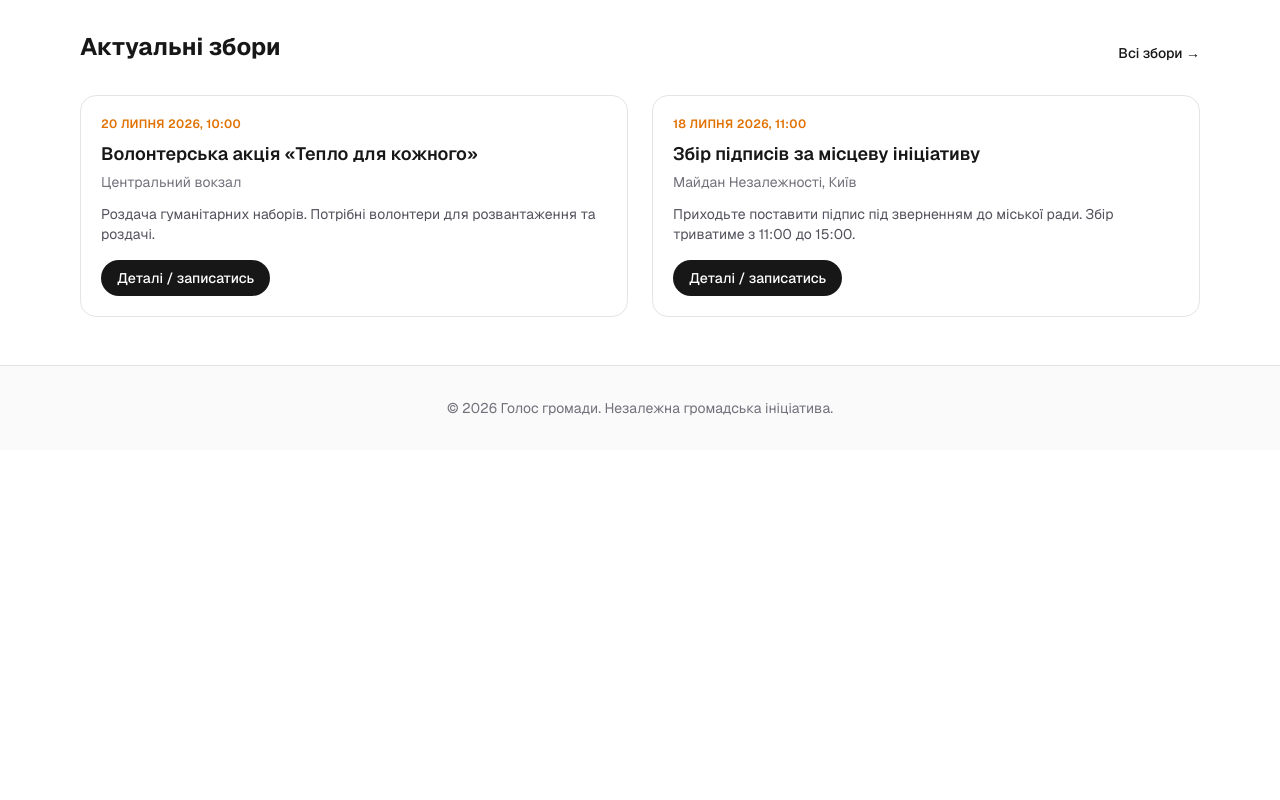
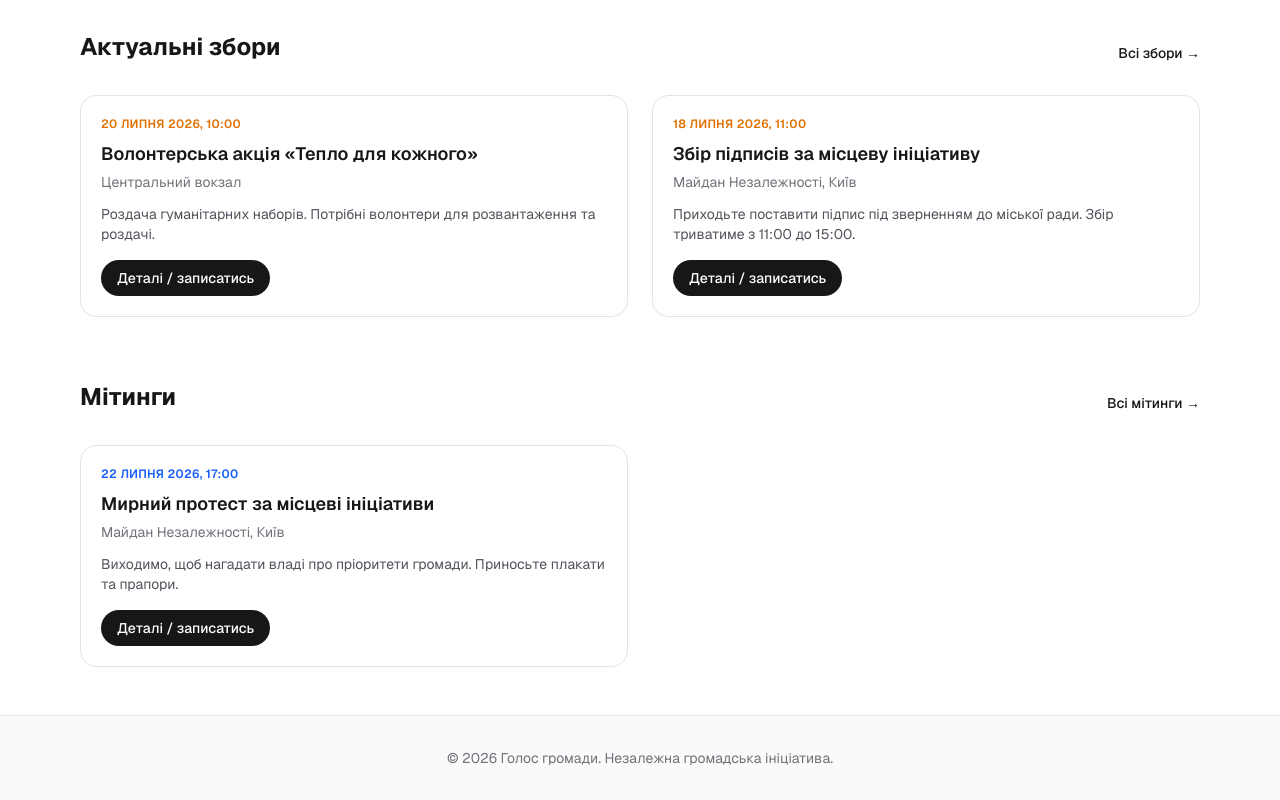
Before and after one commit to notx01eva/voiceofurk, a Next.js app: page / in a window 1280 px wide. Shown: the part 1031-1831 px from the top of the page. Before the commit the page ends 1481 px from the top, so only its background shows below. Built offline with nearby package versions, Linux system fonts and the light colour scheme.

Commit message:
Add meetings section with homepage block and /meetings page

```diff
--- /dev/null
+++ b/app/meetings/page.tsx
@@ -0,0 +1,21 @@
+import { getSortedMeetings } from '@/lib/meetings';
+import MeetingCard from '@/components/MeetingCard';
+
+export default function MeetingsPage() {
+  const meetings = getSortedMeetings();
+
+  return (
+    <div className="mx-auto max-w-6xl px-4 py-12">
+      <h1 className="text-3xl font-bold">Мітинги</h1>
+      <p className="mt-4 max-w-2xl text-zinc-600 dark:text-zinc-400">
+        Анонси мирних акцій, протестів та громадських мітингів. Долучайтесь — разом
+        нас чують.
+      </p>
+      <div className="mt-8 grid gap-6 md:grid-cols-2">
+        {meetings.map((meeting) => (
+          <MeetingCard key={meeting.slug} meeting={meeting} />
+        ))}
+      </div>
+    </div>
+  );
+}
--- a/app/page.tsx
+++ b/app/page.tsx
@@ -1,12 +1,15 @@
 import Link from 'next/link';
 import { getSortedPosts } from '@/lib/posts';
 import { getSortedEvents } from '@/lib/events';
+import { getSortedMeetings } from '@/lib/meetings';
 import PostCard from '@/components/PostCard';
 import EventCard from '@/components/EventCard';
+import MeetingCard from '@/components/MeetingCard';
 
 export default function Home() {
   const posts = getSortedPosts().slice(0, 3);
   const events = getSortedEvents().slice(0, 2);
+  const meetings = getSortedMeetings().slice(0, 2);
 
   return (
     <div className="mx-auto max-w-6xl px-4 py-12">
@@ -63,6 +66,20 @@ export default function Home() {
           ))}
         </div>
       </section>
+
+      <section className="mt-16">
+        <div className="mb-8 flex items-end justify-between">
+          <h2 className="text-2xl font-bold">Мітинги</h2>
+          <Link href="/meetings" className="text-sm font-medium hover:underline">
+            Всі мітинги →
+          </Link>
+        </div>
+        <div className="grid gap-6 md:grid-cols-2">
+          {meetings.map((meeting) => (
+            <MeetingCard key={meeting.slug} meeting={meeting} />
+          ))}
+        </div>
+      </section>
     </div>
   );
 }
--- a/components/Header.tsx
+++ b/components/Header.tsx
@@ -7,6 +7,7 @@ const links = [
   { href: '/', label: 'Головна' },
   { href: '/posts', label: 'Новини' },
   { href: '/events', label: 'Збори' },
+  { href: '/meetings', label: 'Мітинги' },
   { href: '/map', label: 'Карта' },
   { href: '/join', label: 'Приєднатись' },
 ];
--- /dev/null
+++ b/components/MeetingCard.tsx
@@ -0,0 +1,28 @@
+import { Meeting } from '@/lib/meetings';
+import { format } from 'date-fns';
+import { uk } from 'date-fns/locale';
+
+export default function MeetingCard({ meeting }: { meeting: Meeting }) {
+  return (
+    <div className="rounded-2xl border border-zinc-200 bg-white p-5 dark:border-zinc-800 dark:bg-zinc-900">
+      <div className="text-xs font-semibold uppercase tracking-wide text-blue-600">
+        {format(new Date(meeting.date), 'd MMMM yyyy, HH:mm', { locale: uk })}
+      </div>
+      <h3 className="mt-2 text-lg font-semibold">{meeting.title}</h3>
+      <p className="mt-1 text-sm text-zinc-500">{meeting.location}</p>
+      <p className="mt-3 text-sm text-zinc-600 dark:text-zinc-400">
+        {meeting.description}
+      </p>
+      {meeting.link && (
+        <a
+          href={meeting.link}
+          target="_blank"
+          rel="noreferrer"
+          className="mt-4 inline-flex rounded-full bg-foreground px-4 py-2 text-sm font-medium text-background transition-opacity hover:opacity-90"
+        >
+          Деталі / записатись
+        </a>
+      )}
+    </div>
+  );
+}
--- /dev/null
+++ b/content/meetings/mirnyj-protest.md
@@ -0,0 +1,7 @@
+---
+title: "Мирний протест за місцеві ініціативи"
+date: "2026-07-22T17:00:00"
+location: "Майдан Незалежності, Київ"
+description: "Виходимо, щоб нагадати владі про пріоритети громади. Приносьте плакати та прапори."
+link: "https://t.me/"
+---
--- /dev/null
+++ b/lib/meetings.ts
@@ -0,0 +1,36 @@
+import fs from 'fs';
+import path from 'path';
+import matter from 'gray-matter';
+
+const meetingsDirectory = path.join(process.cwd(), 'content/meetings');
+
+export type Meeting = {
+  slug: string;
+  title: string;
+  date: string;
+  location: string;
+  description: string;
+  link?: string;
+};
+
+export function getSortedMeetings(): Meeting[] {
+  const fileNames = fs.readdirSync(meetingsDirectory);
+  const allMeetings = fileNames
+    .filter((name) => name.endsWith('.md'))
+    .map((fileName) => {
+      const slug = fileName.replace(/\.md$/, '');
+      const fullPath = path.join(meetingsDirectory, fileName);
+      const fileContents = fs.readFileSync(fullPath, 'utf8');
+      const matterResult = matter(fileContents);
+      return {
+        slug,
+        title: matterResult.data.title as string,
+        date: matterResult.data.date as string,
+        location: matterResult.data.location as string,
+        description:
+          (matterResult.data.description as string) || matterResult.content.trim(),
+        link: matterResult.data.link as string | undefined,
+      };
+    });
+  return allMeetings.sort((a, b) => (a.date < b.date ? 1 : -1));
+}
```
